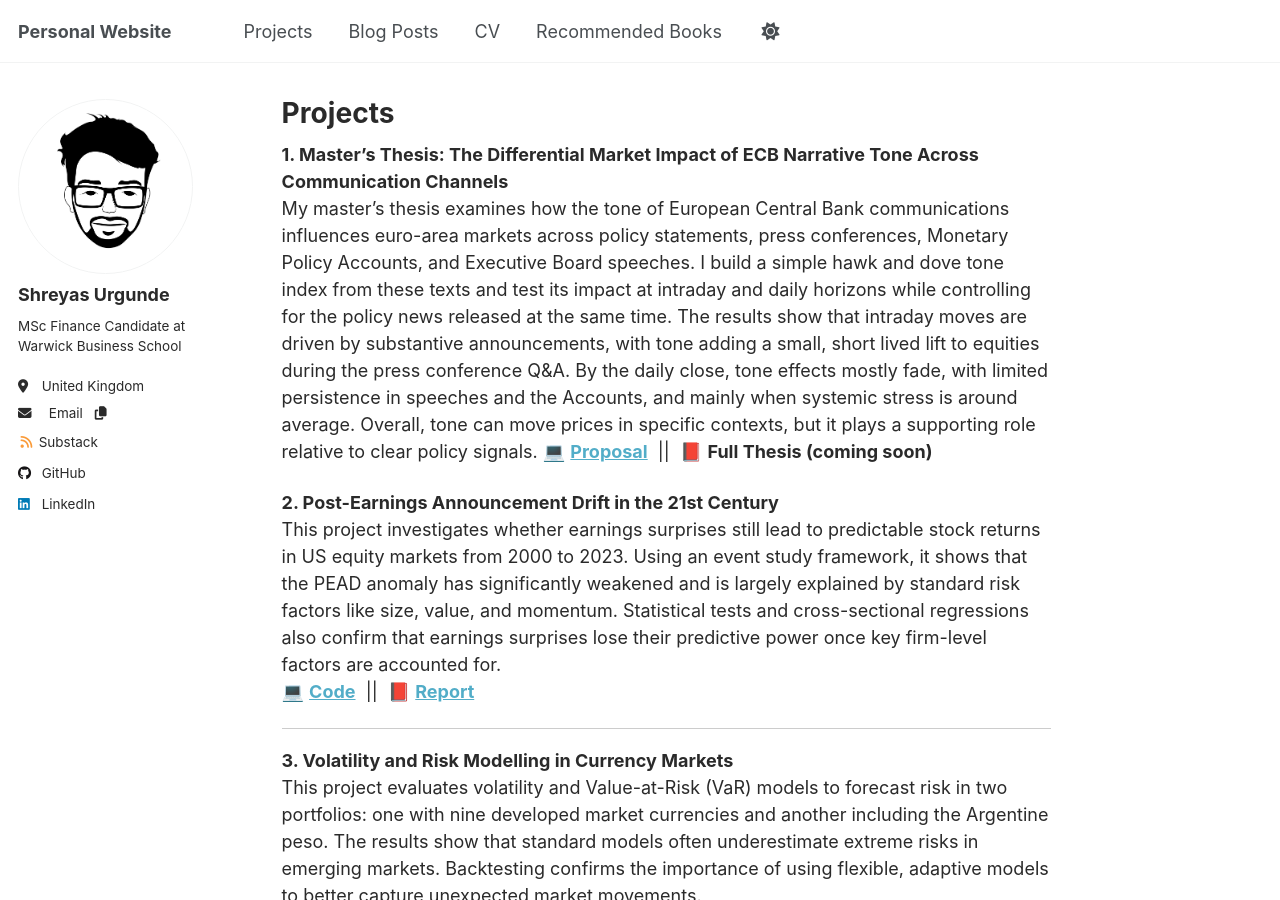
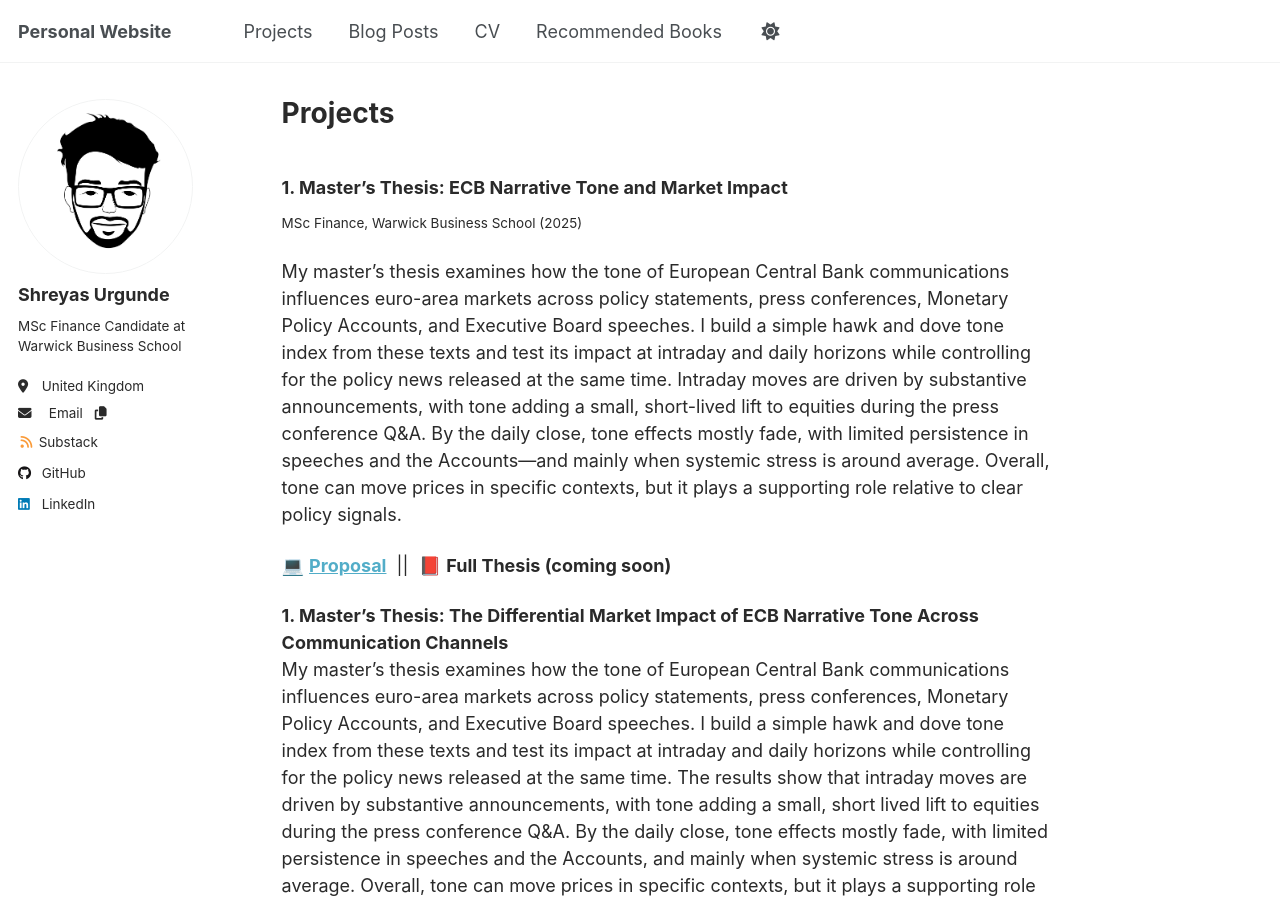
Before and after one commit to shreyasxi/shreyasxi.github.io, a Jekyll site: the page built from _pages/projects.md, in a window 1280 px wide and 900 px high. Built offline with Jekyll 4.4.1, drawn with Linux system fonts in a browser that asks for light colours; a script that is not in the unit is left out.

Commit message:
Update projects.md

```diff
--- a/_pages/projects.md
+++ b/_pages/projects.md
@@ -4,6 +4,11 @@
 permalink: /projects/
 author_profile: true
 ---
+
+<h3>1. Master’s Thesis: ECB Narrative Tone and Market Impact</h3>
+<p><small>MSc Finance, Warwick Business School (2025)</small></p>
+<p>My master’s thesis examines how the tone of European Central Bank communications influences euro-area markets across policy statements, press conferences, Monetary Policy Accounts, and Executive Board speeches. I build a simple hawk and dove tone index from these texts and test its impact at intraday and daily horizons while controlling for the policy news released at the same time. Intraday moves are driven by substantive announcements, with tone adding a small, short-lived lift to equities during the press conference Q&A. By the daily close, tone effects mostly fade, with limited persistence in speeches and the Accounts—and mainly when systemic stress is around average. Overall, tone can move prices in specific contexts, but it plays a supporting role relative to clear policy signals.</p>
+<p>💻 <a href="YOUR_PROPOSAL_LINK" target="_blank"><strong>Proposal</strong></a> &nbsp;||&nbsp; 📕 <strong>Full Thesis (coming soon)</strong></p>
 
 **1. Master’s Thesis: The Differential Market Impact of ECB Narrative Tone Across Communication Channels**
 My master’s thesis examines how the tone of European Central Bank communications influences euro-area markets across policy statements, press conferences, Monetary Policy Accounts, and Executive Board speeches. I build a simple hawk and dove tone index from these texts and test its impact at intraday and daily horizons while controlling for the policy news released at the same time. The results show that intraday moves are driven by substantive announcements, with tone adding a small, short lived lift to equities during the press conference Q&A. By the daily close, tone effects mostly fade, with limited persistence in speeches and the Accounts, and mainly when systemic stress is around average. Overall, tone can move prices in specific contexts, but it plays a supporting role relative to clear policy signals.
```
